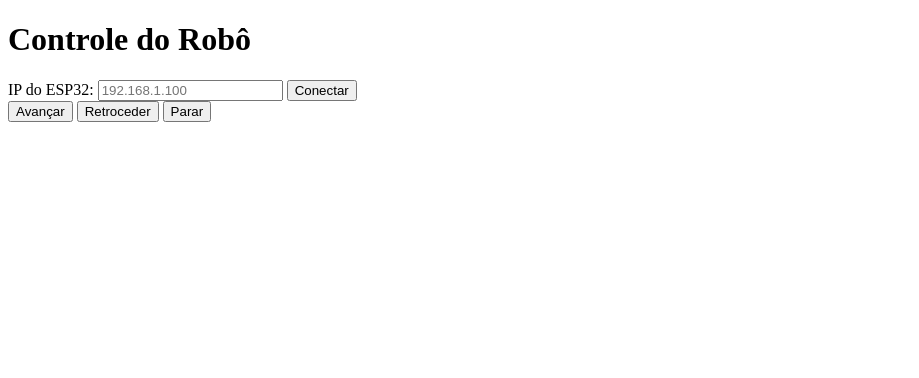
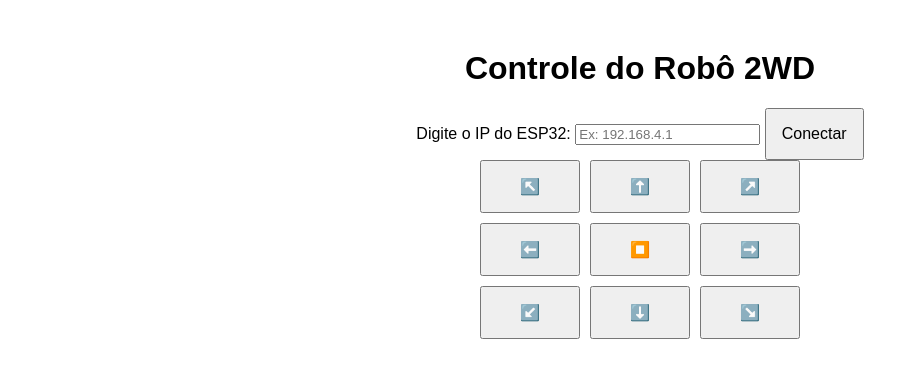
Before and after one commit to UniRobotica/MoveRoboEsp32Wifi, a plain HTML site: page index.html in a window 1280 px wide. Shown: the whole page, without its empty margins (0-919 px from the left). Drawn offline with Linux system fonts and the light colour scheme.

Commit message:
rganizar os comandos na página HTML e permitir o envio de comandos para avançar, retroceder, esquerda, direita e as posições intermediárias, vamos usar botões dispostos de forma intuitiva, como um controle direcional.

```diff
--- a/index.html
+++ b/index.html
@@ -3,39 +3,87 @@
 <head>
     <meta charset="UTF-8">
     <meta name="viewport" content="width=device-width, initial-scale=1.0">
-    <title>Controle do Robô</title>
+    <title>Controle do Robô 2WD</title>
+    <style>
+        body {
+            font-family: Arial, sans-serif;
+            text-align: center;
+            margin-top: 50px;
+        }
+        .container {
+            display: grid;
+            grid-template-columns: repeat(3, 100px);
+            grid-gap: 10px;
+            justify-content: center;
+        }
+        button {
+            padding: 15px;
+            font-size: 16px;
+            cursor: pointer;
+        }
+        #logs {
+            margin-top: 20px;
+            max-width: 300px;
+            margin: auto;
+        }
+    </style>
+</head>
+<body>
+    <h1>Controle do Robô 2WD</h1>
+
+    <label for="ip">Digite o IP do ESP32:</label>
+    <input type="text" id="ip" placeholder="Ex: 192.168.4.1">
+    <button onclick="connect()">Conectar</button>
+
+    <div class="container">
+        <button onclick="sendCommand('frente-esquerda')">↖️</button>
+        <button onclick="sendCommand('frente')">⬆️</button>
+        <button onclick="sendCommand('frente-direita')">↗️</button>
+
+        <button onclick="sendCommand('esquerda')">⬅️</button>
+        <button onclick="sendCommand('parar')">⏹️</button>
+        <button onclick="sendCommand('direita')">➡️</button>
+
+        <button onclick="sendCommand('tras-esquerda')">↙️</button>
+        <button onclick="sendCommand('tras')">⬇️</button>
+        <button onclick="sendCommand('tras-direita')">↘️</button>
+    </div>
+
+    <div id="logs"></div>
+
     <script>
-        let esp32Ip = '';
+        let socket;
 
-        function setIp() {
-            esp32Ip = document.getElementById('ipInput').value;
-            document.getElementById('connectionLog').innerHTML = `Conectando ao ESP32 em ${esp32Ip}...`;
+        function connect() {
+            const ip = document.getElementById("ip").value;
+            if (!ip) {
+                alert("Digite o IP do ESP32.");
+                return;
+            }
+
+            socket = new WebSocket(`ws://${ip}/ws`);
+
+            socket.onopen = () => logMessage("Conectado ao ESP32.");
+            socket.onmessage = (event) => logMessage("Resposta: " + event.data);
+            socket.onclose = () => logMessage("Conexão encerrada.");
+            socket.onerror = (error) => logMessage("Erro de conexão.");
         }
 
         function sendCommand(command) {
-            fetch(`http://${esp32Ip}/${command}`)
-                .then(response => response.text())
-                .then(data => {
-                    console.log(data);
-                    document.getElementById('connectionLog').innerHTML = `Comando "${command}" enviado para ${esp32Ip}`;
-                })
-                .catch(err => {
-                    console.error(err);
-                    document.getElementById('connectionLog').innerHTML = `Erro ao enviar comando: ${err}`;
-                });
+            if (socket && socket.readyState === WebSocket.OPEN) {
+                socket.send(command);
+                logMessage(`Comando enviado: ${command}`);
+            } else {
+                logMessage("Conexão não estabelecida.");
+            }
+        }
+
+        function logMessage(message) {
+            const logs = document.getElementById("logs");
+            const logEntry = document.createElement("p");
+            logEntry.textContent = message;
+            logs.appendChild(logEntry);
         }
     </script>
-</head>
-<body>
-    <h1>Controle do Robô</h1>
-    <label for="ipInput">IP do ESP32:</label>
-    <input type="text" id="ipInput" placeholder="192.168.1.100">
-    <button onclick="setIp()">Conectar</button>
-    <div id="connectionLog"></div>
-    <div>
-        <button onclick="sendCommand('forward')">Avançar</button>
-        <button onclick="sendCommand('backward')">Retroceder</button>
-        <button onclick="sendCommand('stop')">Parar</button>
-    </div>
 </body>
 </html>
```
Also changed, not shown: 1 other file.
